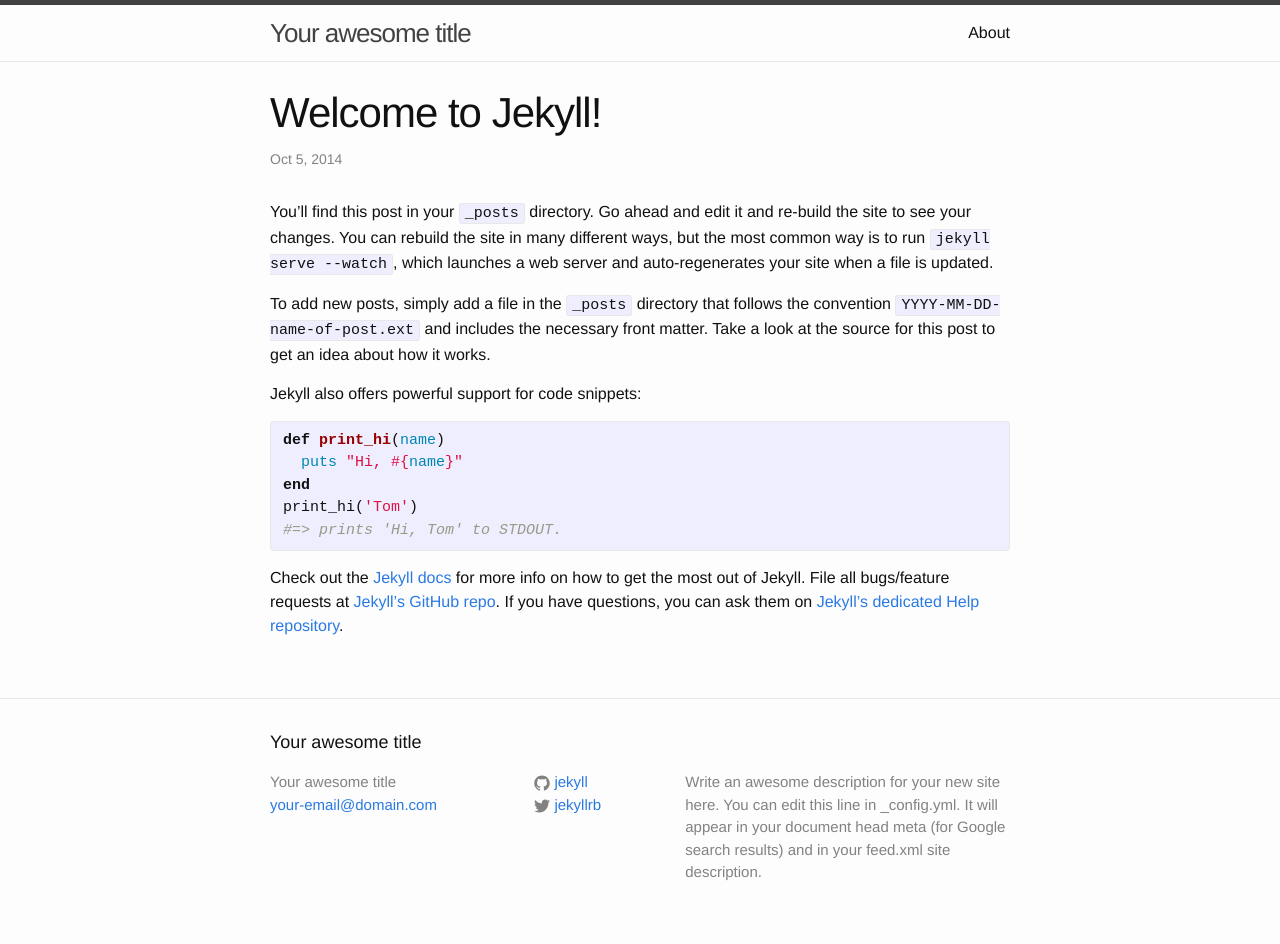
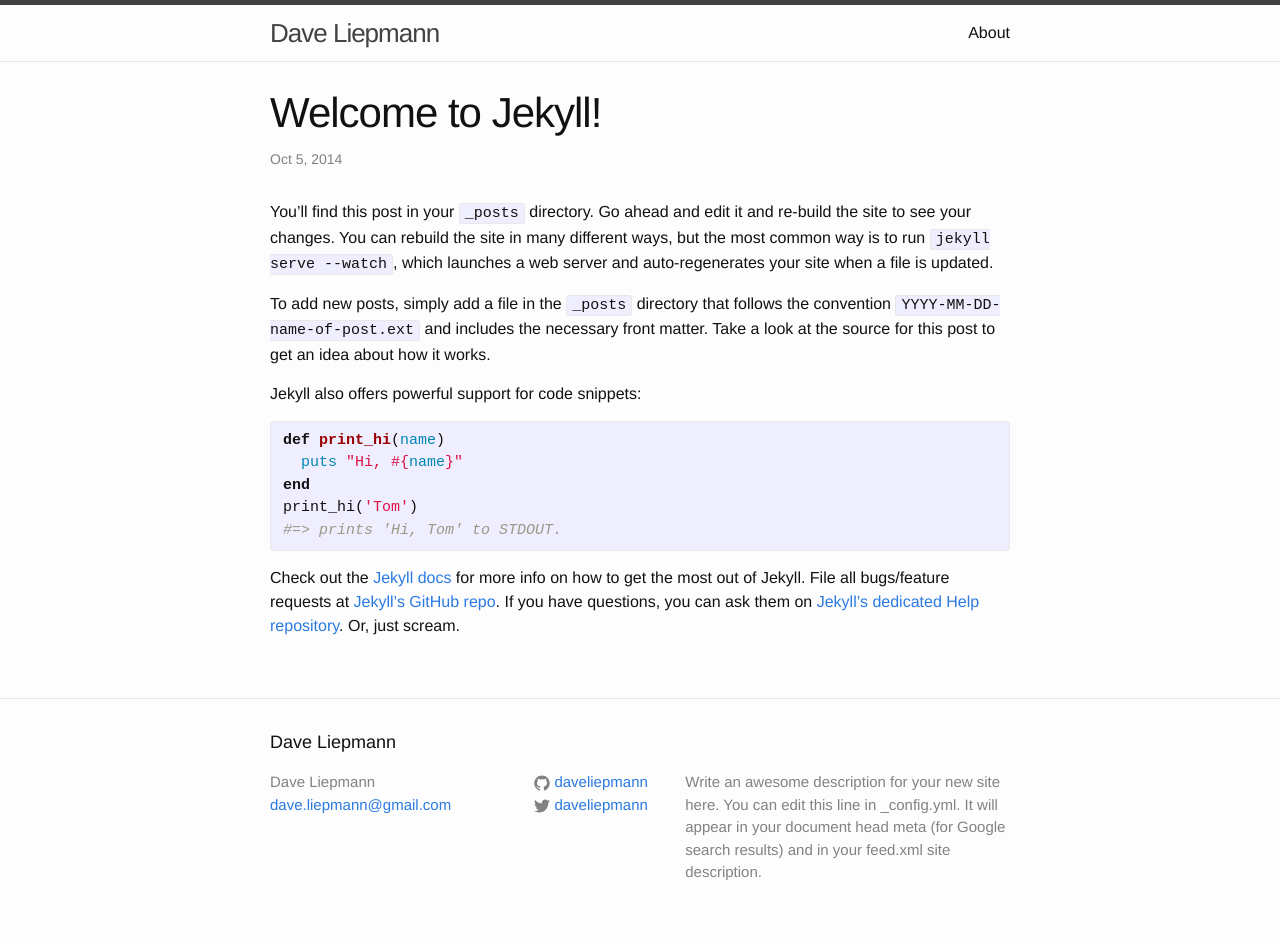
Before and after one commit to daveliepmann/daveliepmann.github.io, a Jekyll site: the page built from _posts/2014-10-05-welcome-to-jekyll.markdown, in a window 1280 px wide. Built offline with Jekyll 4.4.1, drawn with Linux system fonts in a browser that asks for light colours.

Commit message:
Basic Jekyll config

```diff
--- a/_config.yml
+++ b/_config.yml
@@ -1,14 +1,14 @@
 # Site settings
-title: Your awesome title
-email: your-email@domain.com
+title: Dave Liepmann
+email: dave.liepmann@gmail.com
 description: > # this means to ignore newlines until "baseurl:"
   Write an awesome description for your new site here. You can edit this
   line in _config.yml. It will appear in your document head meta (for
   Google search results) and in your feed.xml site description.
 baseurl: "" # the subpath of your site, e.g. /blog/
 url: "http://yourdomain.com" # the base hostname & protocol for your site
-twitter_username: jekyllrb
-github_username:  jekyll
+twitter_username: daveliepmann
+github_username:  daveliepmann
 
 # Build settings
 markdown: kramdown
--- a/_posts/2014-10-05-welcome-to-jekyll.markdown
+++ b/_posts/2014-10-05-welcome-to-jekyll.markdown
@@ -18,7 +18,10 @@
 #=> prints 'Hi, Tom' to STDOUT.
 {% endhighlight %}
 
-Check out the [Jekyll docs][jekyll] for more info on how to get the most out of Jekyll. File all bugs/feature requests at [Jekyll’s GitHub repo][jekyll-gh]. If you have questions, you can ask them on [Jekyll’s dedicated Help repository][jekyll-help].
+Check out the [Jekyll docs][jekyll] for more info on how to get the
+most out of Jekyll. File all bugs/feature requests at
+[Jekyll’s GitHub repo][jekyll-gh]. If you have questions, you can ask
+them on [Jekyll’s dedicated Help repository][jekyll-help]. Or, just scream.
 
 [jekyll]:      http://jekyllrb.com
 [jekyll-gh]:   https://github.com/jekyll/jekyll
```
